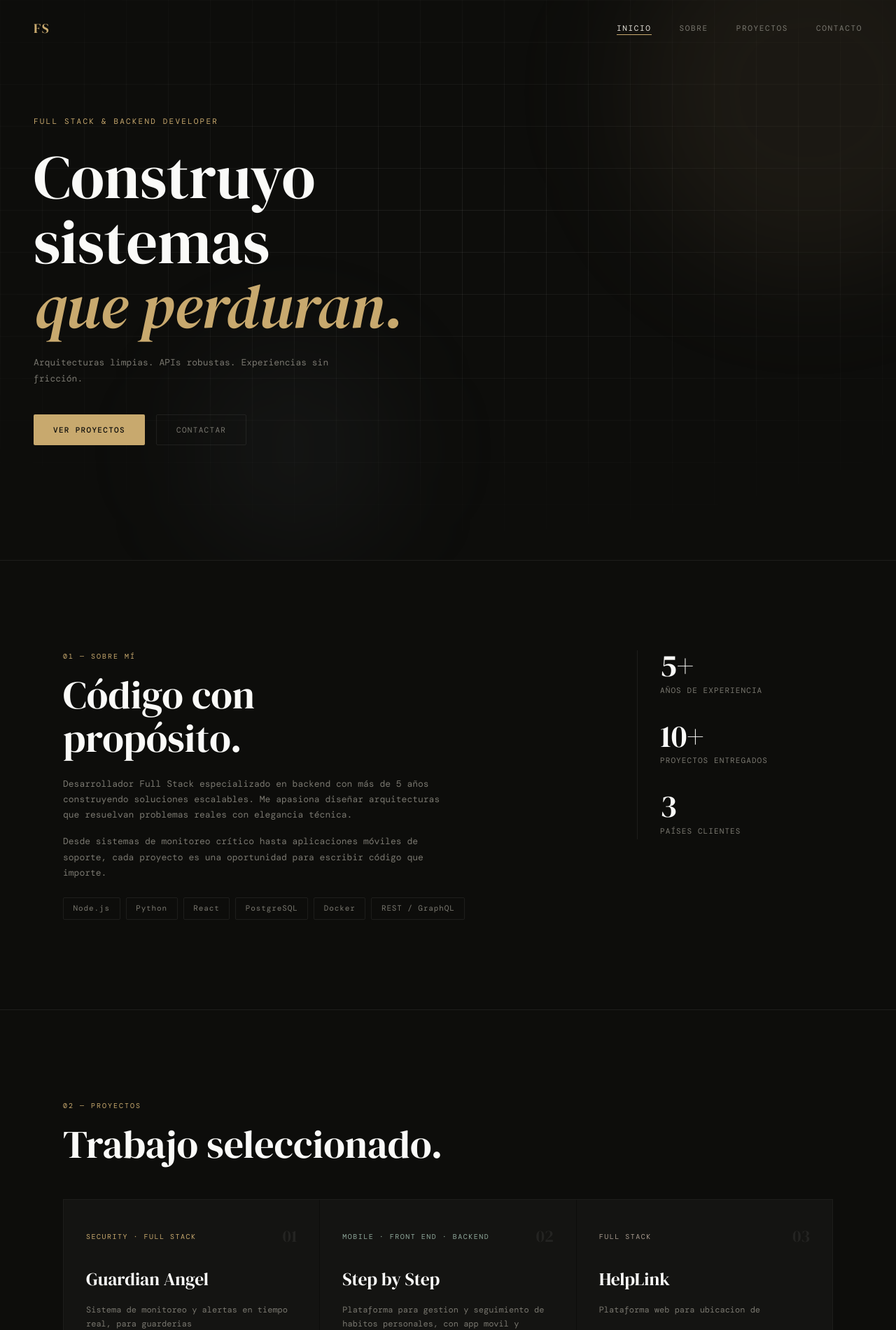
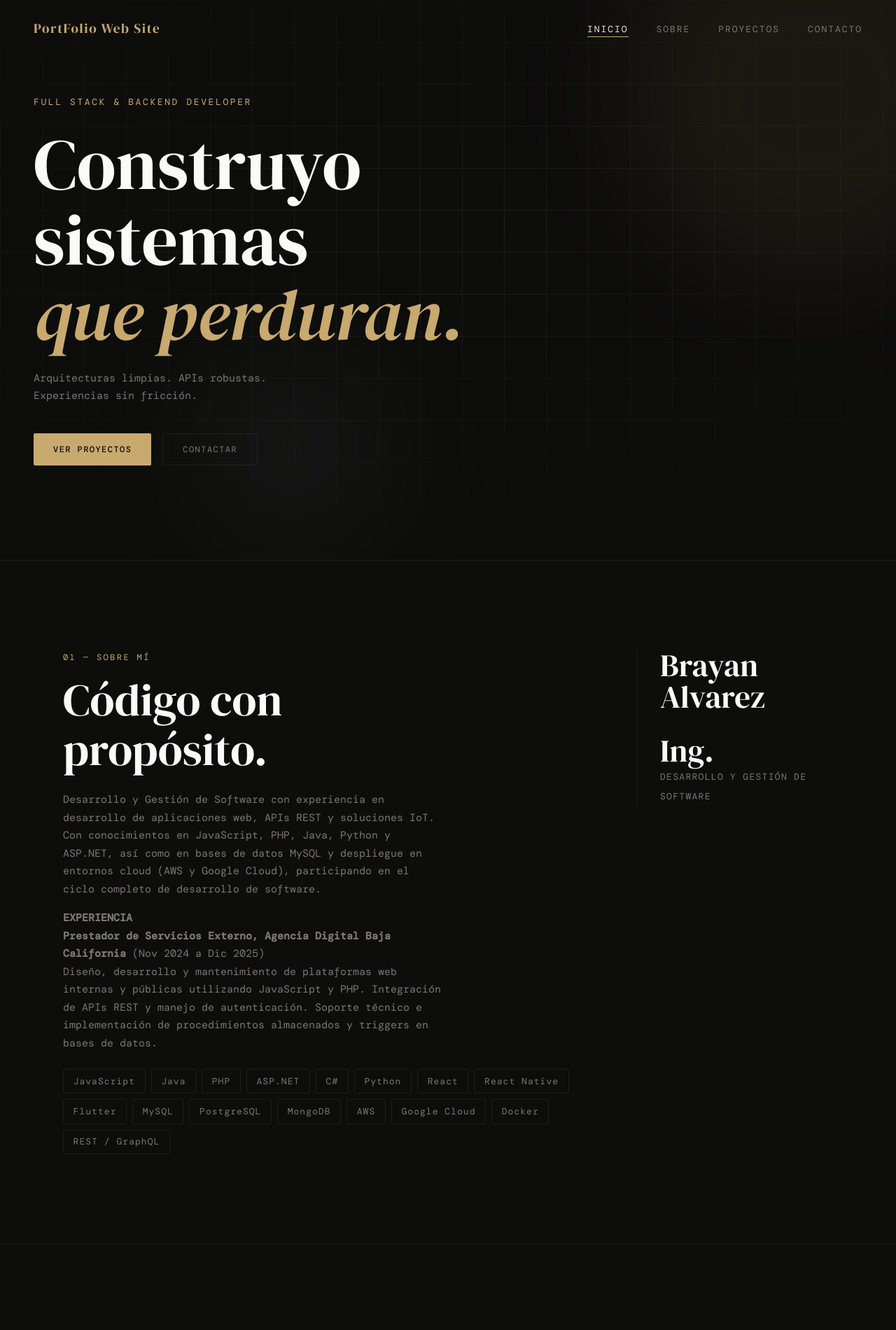
Before and after one commit to BrayanAlv/Portafolio-brayanAlvz, a React app: page / in a window 1280 px wide. Shown: the top 1900 px of the page at 70% size. Built offline with nearby package versions, Linux system fonts and the light colour scheme; the HTML template or start-up script is replaced by a standard one; a web font is replaced by a local one.

Commit message:
mejoras css

```diff
--- a/src/App.css
+++ b/src/App.css
@@ -25,7 +25,7 @@ body {
   background: var(--bg);
   color: var(--text);
   font-family: var(--font-mono);
-  font-size: 14px;
+  font-size: 16px;
   line-height: 1.7;
   -webkit-font-smoothing: antialiased;
 }
@@ -61,7 +61,7 @@ img { display: block; max-width: 100%; }
   list-style: none;
 }
 .nav-links a {
-  font-size: 11px;
+  font-size: 13px;
   letter-spacing: 0.15em;
   text-transform: uppercase;
   color: var(--muted);
@@ -92,7 +92,7 @@ img { display: block; max-width: 100%; }
   gap: 0.5rem;
   padding: 0.75rem 1.75rem;
   font-family: var(--font-mono);
-  font-size: 11px;
+  font-size: 12px;
   letter-spacing: 0.12em;
   text-transform: uppercase;
   border: none;
@@ -124,7 +124,7 @@ img { display: block; max-width: 100%; }
 /* ── Section base ────────────────────────────────────── */
 .section-tag {
   display: block;
-  font-size: 10px;
+  font-size: 12px;
   letter-spacing: 0.2em;
   text-transform: uppercase;
   color: var(--gold);
@@ -132,7 +132,7 @@ img { display: block; max-width: 100%; }
 }
 .section-title {
   font-family: var(--font-serif);
-  font-size: clamp(2rem, 5vw, 3.5rem);
+  font-size: clamp(2.5rem, 6vw, 4rem);
   font-weight: 400;
   line-height: 1.1;
   color: var(--white);
@@ -196,7 +196,7 @@ img { display: block; max-width: 100%; }
   animation: fadeUp 1s var(--ease) 0.2s both;
 }
 .hero-eyebrow {
-  font-size: 11px;
+  font-size: 13px;
   letter-spacing: 0.2em;
   text-transform: uppercase;
   color: var(--gold);
@@ -204,7 +204,7 @@ img { display: block; max-width: 100%; }
 }
 .hero-title {
   font-family: var(--font-serif);
-  font-size: clamp(3rem, 7vw, 5.5rem);
+  font-size: clamp(3.5rem, 8vw, 6.5rem);
   font-weight: 400;
   line-height: 1.05;
   color: var(--white);
@@ -213,7 +213,7 @@ img { display: block; max-width: 100%; }
 .hero-title--accent { color: var(--gold); font-style: italic; }
 .hero-sub {
   color: var(--muted);
-  font-size: 13px;
+  font-size: 15px;
   margin-bottom: 2.5rem;
   max-width: 440px;
 }
@@ -236,7 +236,7 @@ img { display: block; max-width: 100%; }
   color: var(--white);
 }
 .hero-badge small {
-  font-size: 10px;
+  font-size: 12px;
   letter-spacing: 0.1em;
   text-transform: uppercase;
   color: var(--muted);
@@ -260,7 +260,7 @@ img { display: block; max-width: 100%; }
   color: var(--muted);
   margin-bottom: 1rem;
   max-width: 540px;
-  font-size: 13px;
+  font-size: 15px;
 }
 .skills-row {
   display: flex;
@@ -271,7 +271,7 @@ img { display: block; max-width: 100%; }
 .skill-chip {
   padding: 0.35rem 0.85rem;
   border: 1px solid var(--border);
-  font-size: 11px;
+  font-size: 13px;
   letter-spacing: 0.08em;
   color: var(--muted);
   border-radius: var(--radius);
@@ -296,7 +296,7 @@ img { display: block; max-width: 100%; }
   line-height: 1;
 }
 .stat-l {
-  font-size: 11px;
+  font-size: 13px;
   letter-spacing: 0.1em;
   text-transform: uppercase;
   color: var(--muted);
@@ -350,7 +350,7 @@ img { display: block; max-width: 100%; }
   margin-bottom: 1.2rem;
 }
 .card-tag {
-  font-size: 10px;
+  font-size: 12px;
   letter-spacing: 0.15em;
   text-transform: uppercase;
   color: var(--card-accent, var(--gold));
@@ -362,13 +362,13 @@ img { display: block; max-width: 100%; }
 }
 .card-name {
   font-family: var(--font-serif);
-  font-size: 1.6rem;
+  font-size: 1.9rem;
   font-weight: 400;
   color: var(--white);
   margin-bottom: 0.75rem;
 }
 .card-desc {
-  font-size: 12px;
+  font-size: 14px;
   color: var(--muted);
   line-height: 1.65;
   margin-bottom: 1.2rem;
@@ -379,7 +379,7 @@ img { display: block; max-width: 100%; }
   gap: 0.4rem;
 }
 .card-stack span {
-  font-size: 10px;
+  font-size: 12px;
   letter-spacing: 0.08em;
   padding: 0.2rem 0.55rem;
   border: 1px solid var(--border);
@@ -402,12 +402,12 @@ img { display: block; max-width: 100%; }
 }
 .contact-left p {
   color: var(--muted);
-  font-size: 13px;
+  font-size: 15px;
   margin-bottom: 1.5rem;
 }
 .contact-email {
   font-family: var(--font-serif);
-  font-size: 1.1rem;
+  font-size: 1.3rem;
   color: var(--gold);
   border-bottom: 1px solid var(--gold-dim);
   padding-bottom: 0.2rem;
@@ -426,7 +426,7 @@ img { display: block; max-width: 100%; }
   border: 1px solid var(--border);
   color: var(--text);
   font-family: var(--font-mono);
-  font-size: 12px;
+  font-size: 14px;
   padding: 0.85rem 1rem;
   border-radius: var(--radius);
   outline: none;
@@ -461,7 +461,7 @@ img { display: block; max-width: 100%; }
   display: flex;
   justify-content: space-between;
   align-items: center;
-  font-size: 11px;
+  font-size: 13px;
   letter-spacing: 0.08em;
   color: var(--muted);
 }
@@ -471,7 +471,7 @@ img { display: block; max-width: 100%; }
 .card-cta {
   display: inline-block;
   margin-top: 1rem;
-  font-size: 10px;
+  font-size: 12px;
   letter-spacing: 0.15em;
   text-transform: uppercase;
   color: var(--card-accent, var(--gold));
@@ -524,7 +524,7 @@ img { display: block; max-width: 100%; }
 }
 .modal-tag {
   display: block;
-  font-size: 10px;
+  font-size: 12px;
   letter-spacing: 0.18em;
   text-transform: uppercase;
   color: var(--modal-accent, var(--gold));
@@ -532,7 +532,7 @@ img { display: block; max-width: 100%; }
 }
 .modal-title {
   font-family: var(--font-serif);
-  font-size: 1.8rem;
+  font-size: 2.1rem;
   font-weight: 400;
   color: var(--white);
 }
@@ -543,7 +543,7 @@ img { display: block; max-width: 100%; }
   width: 34px; height: 34px;
   display: flex; align-items: center; justify-content: center;
   cursor: pointer;
-  font-size: 12px;
+  font-size: 14px;
   border-radius: var(--radius);
   transition: all 0.2s;
   flex-shrink: 0;
@@ -604,18 +604,18 @@ img { display: block; max-width: 100%; }
 .carousel-counter {
   position: absolute;
   bottom: 1rem; right: 1rem;
-  font-size: 10px; letter-spacing: 0.1em;
+  font-size: 12px; letter-spacing: 0.1em;
   color: rgba(255,255,255,0.4);
   z-index: 2;
 }
 .modal-body { padding: 1.5rem 2rem 2rem; }
 .modal-desc {
-  font-size: 13px; color: var(--muted);
+  font-size: 15px; color: var(--muted);
   line-height: 1.7; margin-bottom: 1.25rem; max-width: 600px;
 }
 .modal-stack { display: flex; flex-wrap: wrap; gap: 0.4rem; }
 .modal-chip {
-  font-size: 10px; letter-spacing: 0.08em;
+  font-size: 12px; letter-spacing: 0.08em;
   padding: 0.25rem 0.6rem;
   border: 1px solid var(--border);
   color: var(--muted);
--- a/src/App.jsx
+++ b/src/App.jsx
@@ -101,7 +101,7 @@ function Nav({ active }) {
   }, []);
   return (
       <nav className={`nav ${scrolled ? "nav--scrolled" : ""}`}>
-        <span className="nav-logo">FS</span>
+        <span className="nav-logo">PortFolio Web Site</span>
         <ul className="nav-links">
           {["inicio", "sobre", "proyectos", "contacto"].map((s) => (
               <li key={s}>
@@ -152,23 +152,21 @@ function About() {
              <span className="section-tag">01 — Sobre mí</span>
              <h2 className="section-title">Código con<br />propósito.</h2>
              <p>
-              Desarrollador Full Stack especializado en backend con más de 5 años
-              construyendo soluciones escalables. Me apasiona diseñar arquitecturas
-              que resuelvan problemas reales con elegancia técnica.
+               Desarrollo y Gestión de Software con experiencia en desarrollo de aplicaciones web, APIs REST y soluciones IoT. Con conocimientos en JavaScript, PHP, Java, Python y ASP.NET, así como en bases de datos MySQL y despliegue en entornos cloud (AWS y Google Cloud), participando en el ciclo completo de desarrollo de software.
              </p>
              <p>
-              Desde sistemas de monitoreo crítico hasta aplicaciones móviles de
-              soporte, cada proyecto es una oportunidad para escribir código que
-              importe.
+               <strong>EXPERIENCIA</strong><br />
+               <strong>Prestador de Servicios Externo, Agencia Digital Baja California</strong> (Nov 2024 a Dic 2025)<br />
+               Diseño, desarrollo y mantenimiento de plataformas web internas y públicas utilizando JavaScript y PHP. Integración de APIs REST y manejo de autenticación. Soporte técnico e implementación de procedimientos almacenados y triggers en bases de datos.
              </p>
             <div className="skills-row">
-              {["Node.js", "Python", "React", "PostgreSQL", "Docker", "REST / GraphQL"].map((s) => (
+              {["JavaScript", "Java", "PHP", "ASP.NET", "C#", "Python", "React", "React Native", "Flutter", "MySQL", "PostgreSQL", "MongoDB", "AWS", "Google Cloud", "Docker", "REST / GraphQL"].map((s) => (
                    <span key={s} className="skill-chip">{s}</span>
                ))}
             </div>
           </div>
            <div className="about-stats">
-            {[["5+", "años de experiencia"], ["10+", "proyectos entregados"], ["3", "países clientes"]].map(([n, l]) => (
+             {[["Brayan Alvarez"], ["Ing.", "Desarrollo y Gestión de Software"]].map(([n, l]) => (
                  <div key={n} className="stat">
                    <span className="stat-n">{n}</span>
                    <span className="stat-l">{l}</span>
@@ -311,7 +309,7 @@ function Projects() {
         <section id="proyectos" className="projects">
            <div className="projects-header">
              <span className="section-tag">02 — Proyectos</span>
-            <h2 className="section-title">Trabajo seleccionado.</h2>
+             <h2 className="section-title">Portfolio.</h2>
            </div>
           <div ref={ref} className={`projects-grid ${inView ? "reveal" : ""}`}>
             {projects.map((p, i) => (
@@ -361,46 +359,22 @@ function Contact() {
         <div ref={ref} className={`contact-inner ${inView ? "reveal" : ""}`}>
            <div className="contact-left">
              <span className="section-tag">03 — Contacto</span>
-            <h2 className="section-title">Hablemos<br />de tu proyecto.</h2>
-            <p>Disponible para freelance y oportunidades de tiempo completo.</p>
-            <a href="mailto:hola@tuportafolio.dev" className="contact-email">
-              hola@tuportafolio.dev
+             <h2 className="section-title">Conectemos<br />contigo.</h2>
+             <p>
+               <strong>Dirección:</strong><br />
+               Vicente Guerrero, Colonia Mariano Matamoros<br />
+               Tijuana, Baja California 9408
+             </p>
+             <p>
+               <strong>Teléfono:</strong><br />
+               <a href="tel:6641899448" className="contact-email">664 189 9448</a><br />
+               <a href="tel:6641220276" className="contact-email">664 122 0276</a>
+             </p>
+             <a href="mailto:brayanalvzdev@gmail.com" className="contact-email">
+               brayanalvzdev@gmail.com
              </a>
            </div>
-          <div className="contact-right">
-            {sent ? (
-                <div className="contact-thanks">
-                  <span>✓</span>
-                  <p>Mensaje enviado. Responderé pronto.</p>
-                </div>
-            ) : (
-                <form className="contact-form" onSubmit={handle}>
-                  <input
-                      placeholder="Nombre"
-                      value={form.name}
-                      onChange={(e) => setForm({ ...form, name: e.target.value })}
-                      required
-                  />
-                  <input
-                      type="email"
-                      placeholder="Email"
-                      value={form.email}
-                      onChange={(e) => setForm({ ...form, email: e.target.value })}
-                      required
-                  />
-                  <textarea
-                      placeholder="Cuéntame sobre tu proyecto..."
-                      rows={4}
-                      value={form.msg}
-                      onChange={(e) => setForm({ ...form, msg: e.target.value })}
-                      required
-                  />
-                  <button type="submit" className="btn btn--primary">
-                    Enviar mensaje
-                  </button>
-                </form>
-            )}
-          </div>
+
         </div>
       </section>
   );
--- a/vite.config.js
+++ b/vite.config.js
@@ -8,6 +8,6 @@ export default defineConfig({
     host: '0.0.0.0',
     port: 3001,
     strictPort: true,
-    allowedHosts: ['portfolio.brayanalvz.xyz'],
+    allowedHosts: ['manga.brayanalvz.xyz', 'portfolio.brayanalvz.xyz'],
   },
 })
```
Lines whose indentation alone changed are shown as unchanged.
